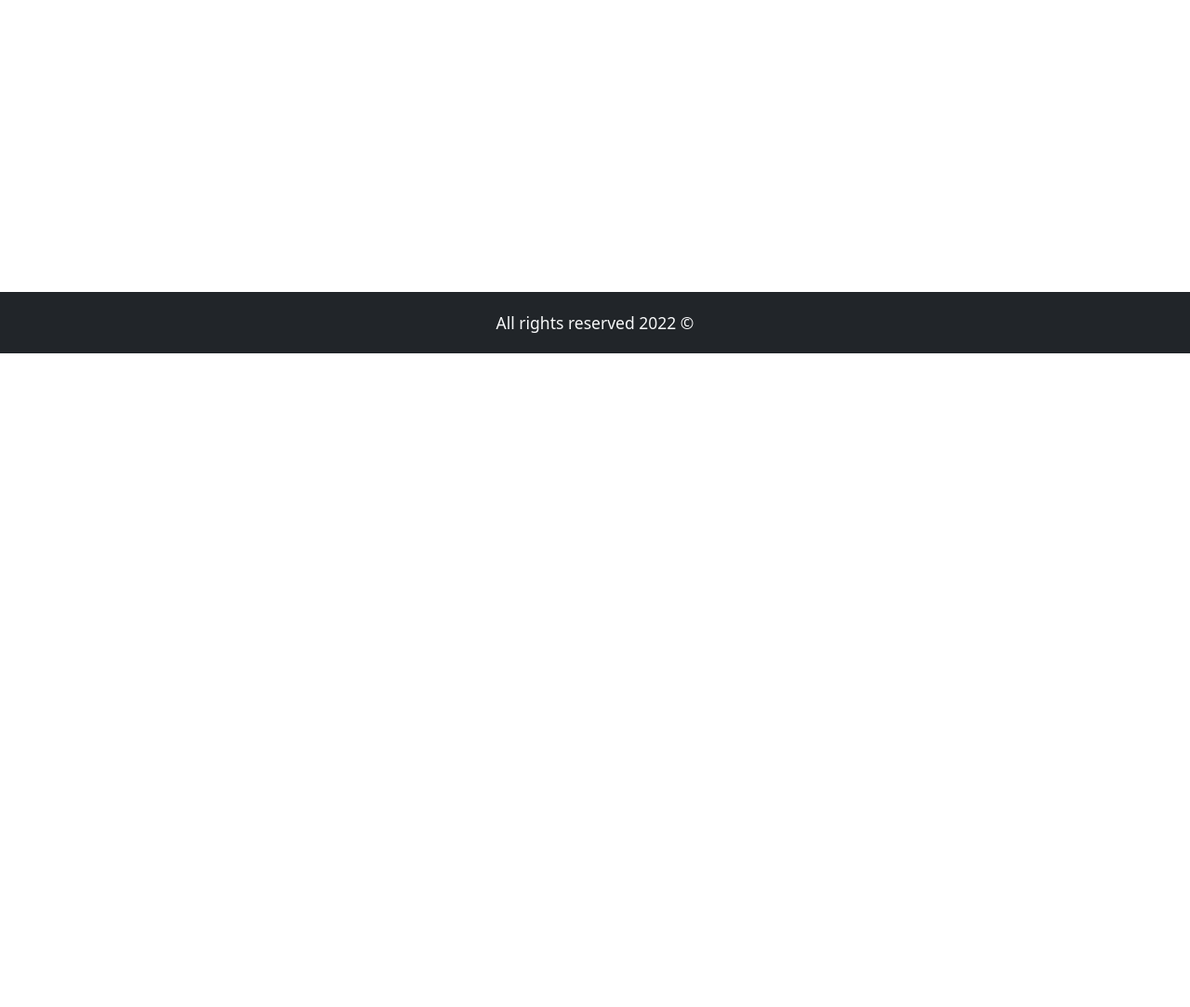
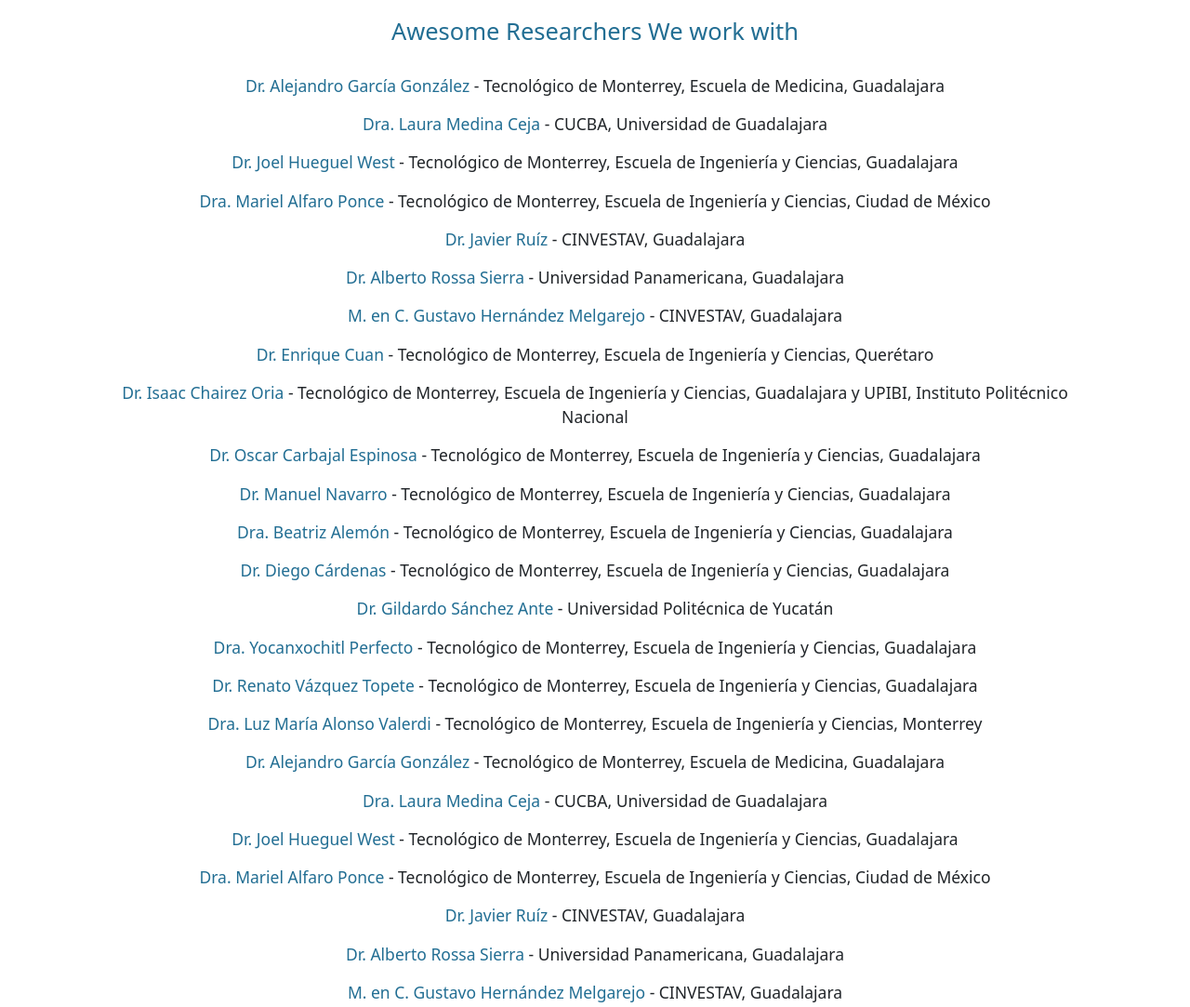
Before and after one commit to rsanlazaro/cyber-physical-systems, a website: page collaboration.html in a window 1280 px wide. Shown: the part 420-1503 px from the top of the page at 93% size. Before the commit the page ends 800 px from the top, so only its background shows below. Drawn offline with nearby package versions, Linux system fonts and the light colour scheme.

Commit message:
new views added

```diff
--- a/collaboration.html
+++ b/collaboration.html
@@ -1,7 +1,7 @@
 <!DOCTYPE html>
 <html lang="en">
   <head>
-    <link rel="icon" href="build/img/logo-icon-2.png">
+    <link rel="icon" href="build/img/logo-icon-2.png" />
     <meta charset="UTF-8" />
     <meta http-equiv="X-UA-Compatible" content="IE=edge" />
     <meta name="viewport" content="width=device-width, initial-scale=1.0" />
@@ -71,10 +71,14 @@
                       <a class="nav-link sidebar-menu" href="/">Home </a>
                     </li>
                     <li class="nav-item">
-                      <a class="nav-link sidebar-menu" href="about.html"> About </a>
+                      <a class="nav-link sidebar-menu" href="about.html">
+                        About
+                      </a>
                     </li>
                     <li class="nav-item">
-                      <a class="nav-link sidebar-menu" href="students.html"> Students </a>
+                      <a class="nav-link sidebar-menu" href="students.html">
+                        Students
+                      </a>
                     </li>
                     <li class="nav-item dropdown sidebar-drop" id="myDropdown">
                       <a class="sidebar-menu" href="news.html"> News </a>
@@ -86,18 +90,24 @@
                       </a>
                       <ul class="dropdown-menu menu-sb bg-dark" id="news">
                         <li>
-                          <a class="dropdown-item" href="videos.html"> Videos </a>
+                          <a class="dropdown-item" href="videos.html">
+                            Videos
+                          </a>
                         </li>
                         <li>
                           <a class="dropdown-item" href="press.html"> Press </a>
                         </li>
                         <li>
-                          <a class="dropdown-item" href="divulgation.html"> Divulgation </a>
+                          <a class="dropdown-item" href="divulgation.html">
+                            Divulgation
+                          </a>
                         </li>
                       </ul>
                     </li>
                     <li class="nav-item dropdown sidebar-drop" id="myDropdown">
-                      <a class="sidebar-menu" href="research.html"> Research </a>
+                      <a class="sidebar-menu" href="research.html">
+                        Research
+                      </a>
                       <a
                         class="sidebar-menu dropdown-toggle"
                         href="#research"
@@ -109,7 +119,9 @@
                       </a>
                       <ul class="dropdown-menu menu-sb bg-dark" id="research">
                         <li>
-                          <a class="dropdown-item" href="collaboration.html"> Collaboration </a>
+                          <a class="dropdown-item" href="collaboration.html">
+                            Collaboration
+                          </a>
                         </li>
                         <li class="left-pad">
                           <a
@@ -139,15 +151,21 @@
                               >
                             </li>
                             <li>
-                              <a class="dropdown-item" href="phd.html">PhD projects</a>
+                              <a class="dropdown-item" href="phd.html"
+                                >PhD projects</a
+                              >
                             </li>
                           </ul>
                         </li>
                         <li>
-                          <a class="dropdown-item" href="resources.html"> Resources </a>
+                          <a class="dropdown-item" href="resources.html">
+                            Resources
+                          </a>
                         </li>
                         <li>
-                          <a class="dropdown-item" href="papers.html"> Papers </a>
+                          <a class="dropdown-item" href="papers.html">
+                            Papers
+                          </a>
                         </li>
                         <li>
                           <a class="dropdown-item" href="three_mt.html">
@@ -157,7 +175,10 @@
                       </ul>
                     </li>
                     <li class="nav-item">
-                      <a class="nav-link sidebar-menu sidebar-last" href="development.html">
+                      <a
+                        class="nav-link sidebar-menu sidebar-last"
+                        href="development.html"
+                      >
                         Technological Development
                       </a>
                     </li>
@@ -178,7 +199,9 @@
               <li class="nav-item active">
                 <a class="nav-link" href="/">Home </a>
               </li>
-              <li class="nav-item"><a class="nav-link" href="about.html"> About </a></li>
+              <li class="nav-item">
+                <a class="nav-link" href="about.html"> About </a>
+              </li>
               <li class="nav-item">
                 <a class="nav-link" href="students.html"> Students </a>
               </li>
@@ -195,10 +218,14 @@
                 </a>
                 <ul class="dropdown-menu dropdown-menu-news menu bg-dark">
                   <li>
-                    <a class="dropdown-item text-light" href="videos.html"> Videos </a>
+                    <a class="dropdown-item text-light" href="videos.html">
+                      Videos
+                    </a>
                   </li>
                   <li>
-                    <a class="dropdown-item text-light" href="press.html"> Press </a>
+                    <a class="dropdown-item text-light" href="press.html">
+                      Press
+                    </a>
                   </li>
                   <li>
                     <a class="dropdown-item text-light" href="divulgation.html">
@@ -220,7 +247,10 @@
                 </a>
                 <ul class="dropdown-menu dropdown-menu-research menu bg-dark">
                   <li>
-                    <a class="dropdown-item text-light" href="collaboration.html">
+                    <a
+                      class="dropdown-item text-light"
+                      href="collaboration.html"
+                    >
                       Collaboration
                     </a>
                   </li>
@@ -235,7 +265,9 @@
                       class="submenu dropdown-menu dropdown-submenu-research bg-dark"
                     >
                       <li>
-                        <a class="dropdown-item text-light" href="undergraduate.html"
+                        <a
+                          class="dropdown-item text-light"
+                          href="undergraduate.html"
                           >Undergraduate</a
                         >
                       </li>
@@ -252,10 +284,14 @@
                     </ul>
                   </li>
                   <li>
-                    <a class="dropdown-item text-light" href="resources.html"> Resources </a>
+                    <a class="dropdown-item text-light" href="resources.html">
+                      Resources
+                    </a>
                   </li>
                   <li>
-                    <a class="dropdown-item text-light" href="papers.html"> Papers </a>
+                    <a class="dropdown-item text-light" href="papers.html">
+                      Papers
+                    </a>
                   </li>
                   <li>
                     <a class="dropdown-item text-light" href="three-mt.html">
@@ -265,7 +301,9 @@
                 </ul>
               </li>
               <li class="nav-item">
-                <a class="nav-link" href="development.html"> Technological Development </a>
+                <a class="nav-link" href="development.html">
+                  Technological Development
+                </a>
               </li>
             </ul>
           </div>
@@ -278,11 +316,16 @@
       <div class="hero-text">Collaboration</div>
     </div>
     <main>
+      <div class="main-container">
+        <div class="collaboration-title">
+          <h3>Awesome Researchers We work with</h3>
+        </div>
+        <div class="collaboration-text">
 
+        </div>
+      </div>
     </main>
-    <footer class="bg-dark text-light">
-      All rights reserved 2022 ©
-    </footer>
+    <footer class="bg-dark text-light">All rights reserved 2022 ©</footer>
 
     <script src="build/js/bundle.min.js"></script>
   </body>
--- /dev/null
+++ b/researchers.json
@@ -0,0 +1,70 @@
+[
+    {
+        "name": "Dr. Alejandro García González",
+        "university": "Tecnológico de Monterrey, Escuela de Medicina, Guadalajara"
+    },
+    {
+        "name": "Dra. Laura Medina Ceja",
+        "university": "CUCBA, Universidad de Guadalajara"
+    },
+    {
+        "name": "Dr. Joel Hueguel West",
+        "university": "Tecnológico de Monterrey, Escuela de Ingeniería y Ciencias, Guadalajara"
+    },
+    {
+        "name": "Dra. Mariel Alfaro Ponce",
+        "university": "Tecnológico de Monterrey, Escuela de Ingeniería y Ciencias, Ciudad de México"
+    },
+    {
+        "name": "Dr. Javier Ruíz",
+        "university": "CINVESTAV, Guadalajara"
+    },
+    {
+        "name": "Dr. Alberto Rossa Sierra",
+        "university": "Universidad Panamericana, Guadalajara"
+    },
+    {
+        "name": "M. en C. Gustavo Hernández Melgarejo",
+        "university": "CINVESTAV, Guadalajara"
+    },
+    {
+        "name": "Dr. Enrique Cuan",
+        "university": "Tecnológico de Monterrey, Escuela de Ingeniería y Ciencias, Querétaro"
+    },
+    {
+        "name": "Dr. Isaac Chairez Oria",
+        "university": "Tecnológico de Monterrey, Escuela de Ingeniería y Ciencias, Guadalajara y UPIBI, Instituto Politécnico Nacional"
+    },
+    {
+        "name": "Dr. Oscar Carbajal Espinosa",
+        "university": "Tecnológico de Monterrey, Escuela de Ingeniería y Ciencias, Guadalajara"
+    },
+    {
+        "name": "Dr. Manuel Navarro",
+        "university": "Tecnológico de Monterrey, Escuela de Ingeniería y Ciencias, Guadalajara"
+    },
+    {
+        "name": "Dra. Beatriz Alemón",
+        "university": "Tecnológico de Monterrey, Escuela de Ingeniería y Ciencias, Guadalajara"
+    },
+    {
+        "name": "Dr. Diego Cárdenas",
+        "university": "Tecnológico de Monterrey, Escuela de Ingeniería y Ciencias, Guadalajara"
+    },
+    {
+        "name": "Dr. Gildardo Sánchez Ante",
+        "university": "Universidad Politécnica de Yucatán"
+    },
+    {
+        "name": "Dra. Yocanxochitl Perfecto",
+        "university": "Tecnológico de Monterrey, Escuela de Ingeniería y Ciencias, Guadalajara"
+    },
+    {
+        "name": "Dr. Renato Vázquez Topete",
+        "university": "Tecnológico de Monterrey, Escuela de Ingeniería y Ciencias, Guadalajara"
+    },
+    {
+        "name": "Dra. Luz María Alonso Valerdi",
+        "university": "Tecnológico de Monterrey, Escuela de Ingeniería y Ciencias, Monterrey"
+    }
+]
--- a/src/scss/base/_globales.scss
+++ b/src/scss/base/_globales.scss
@@ -121,7 +121,7 @@
     font-size: 2rem;
   }
   @include m.desktop {
-    font-size: 2.15rem;
+    font-size: 1.6rem;
   }
 }
 
--- a/src/scss/layout/_hero.scss
+++ b/src/scss/layout/_hero.scss
@@ -30,16 +30,18 @@
   .hero-text {
     font-weight: bold;
     color: v.$blanco;
-    font-size: 2.5rem;
-    @include m.desktop {
-        font-size: 5rem;
-    }
+    font-size: 1.6rem;
     text-align: center;
     position: absolute;
     top: 65%;
+    left: 50%;
+    width: 100%;
+    transform: translate(-50%, -50%);
+    @include m.telefono {
+        font-size: 2.4rem;
+    }
     @include m.desktop {
+        font-size: 5rem;
         top: 55%;
     }
-    left: 50%;
-    transform: translate(-50%, -50%);
 }
--- a/src/scss/layout/_home.scss
+++ b/src/scss/layout/_home.scss
@@ -54,7 +54,7 @@
   .logo-exo {
     width: 10rem;
     @include m.desktopXL {
-      width: 15rem
+      width: 15rem;
     }
   }
   .logo-3D,
@@ -71,11 +71,11 @@
   }
 }
 
-.accordion-title{
+.accordion-title {
   margin-bottom: 3rem;
 }
 
-.accordion{
+.accordion {
   @include m.desktopXL {
     width: 90rem;
     margin-left: auto;
@@ -124,4 +124,16 @@
   text-align: center;
   // font-weight: bold;
   margin-top: 2rem;
+  a {
+    font-size: 1.2rem;;
+    @include m.telefono {
+      font-size: 1.35rem;
+    }
+    @include m.tablet {
+      font-size: 1.5rem;
+    }
+    @include m.desktop {
+      font-size: 1.75rem;
+    }
+  }
 }
--- a/src/scss/layout/_index.scss
+++ b/src/scss/layout/_index.scss
@@ -1,10 +1,10 @@
 @forward 'header';
 @forward 'navbar';
 @forward 'footer';
-@forward 'sidebar';
 @forward 'hero';
 @forward 'home';
 @forward 'about';
 @forward 'students';
-@forward 'news';
+@forward 'links';
 @forward 'development';
+@forward 'collaboration';
--- a/src/scss/layout/_navbar.scss
+++ b/src/scss/layout/_navbar.scss
@@ -9,6 +9,7 @@
   @include m.tablet {
     padding-top: 1rem;
     padding-bottom: 1rem;
+    padding-left: 0.5rem;
   }
 }
 
@@ -167,24 +168,33 @@
 .offcanvas-header,
 .offcanvas-body {
   padding: 0 2.5rem 0 2rem;
-  font-size: 1.25rem;
+  font-size: 1.2rem;
   overflow-y: unset;
   @include m.telefono {
     font-size: 1.5rem;
+  }
+  a {
+    font-size: 1.1rem;
+    @include m.telefono {
+      font-size: 1.4rem;
+    }
   }
 }
 
 .offcanvas-header {
   padding-top: 2rem;
-  .btn-close {
-    margin-right: 2rem;
-  }
+  // .btn-close {
+  //   margin-right: 2rem;
+  // }
 }
 
 .offcanvas-title {
-  font-size: 1.5rem;
+  font-size: 1.3rem;
   @include m.telefono {
-    font-size: 1.75rem;
+    font-size: 1.5rem;
+  }
+  @include m.tablet {
+    font-size: 1.7rem;
   }
 }
 
```
Also changed, not shown: news.html (+0 -2 lines), src/js/app.js (+18 -0 lines), videos.html (+66 -23 lines), build/css/app.css, build/js/bundle.min.js, src/scss/layout/_sidebar.scss (deleted), 2 other files.
